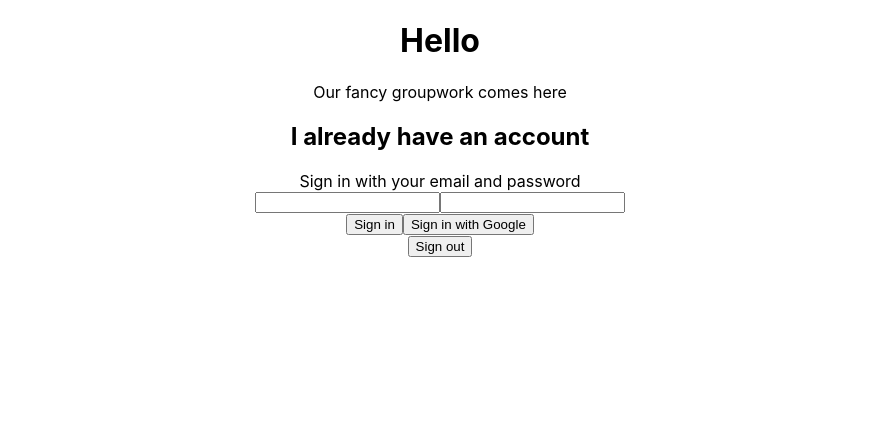
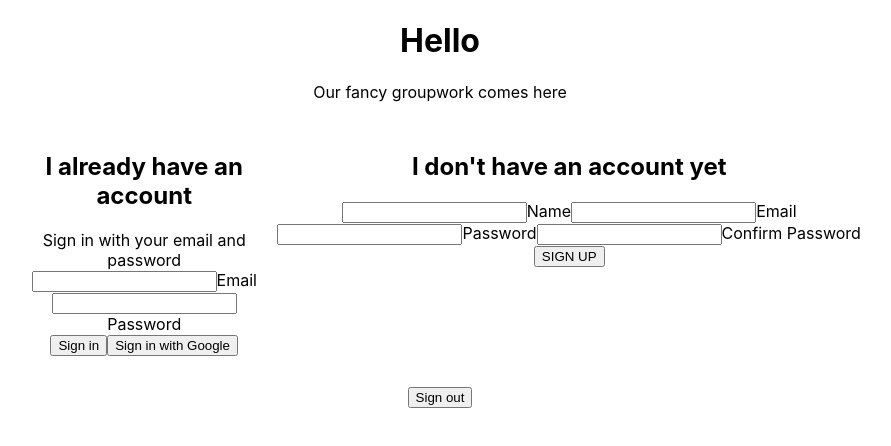
Before and after one commit to kauraves/Common-QA, a React (Create React App) app: page / in a window 1280 px wide. Shown: the top 446 px of the page, without its empty margins (200-1091 px from the left). Built offline with nearby package versions, Linux system fonts and the light colour scheme; no server answers.

Commit message:
Add rudimentary sign up with email -functionality

```diff
--- a/src/App.js
+++ b/src/App.js
@@ -1,7 +1,7 @@
 import React from 'react';
 import './App.css';
-import SignIn from './components/sign-in/sign-in.component';
 import { auth, createUserProfileDocument } from './firebase/firebase.utils';
+import SignInAndSignUpPage from './pages/sign-in-and-sign-up/sign-in-and-sign-up.component';
 
 class App extends React.Component {
   constructor() {
@@ -45,7 +45,7 @@
       <div className='App'>
         <h1>Hello</h1>
         <p>Our fancy groupwork comes here</p>
-        <SignIn name={this.state.currentUser} />
+        <SignInAndSignUpPage />
         <button onClick={() => auth.signOut()}>Sign out</button>
       </div>
     );
--- a/src/components/sign-in/sign-in.component.jsx
+++ b/src/components/sign-in/sign-in.component.jsx
@@ -1,6 +1,7 @@
 import React from 'react';
+import { signInWithGoogle } from '../../firebase/firebase.utils';
 
-import { signInWithGoogle } from '../../firebase/firebase.utils';
+import './sign-in.styles.css';
 
 class SignIn extends React.Component {
   constructor() {
@@ -37,6 +38,7 @@
             label='email'
             required
           />
+          <label htmlFor='email'>Email</label>
           <input
             name='password'
             type='password'
@@ -45,6 +47,7 @@
             label='password'
             required
           />
+          <label htmlFor='password'>Password</label>
           <div className='buttons'>
             <button type='submit'>Sign in</button>
             <button onClick={signInWithGoogle}>Sign in with Google</button>
--- /dev/null
+++ b/src/components/sign-up/sign-up.component.jsx
@@ -0,0 +1,96 @@
+import React from 'react';
+import { auth, createUserProfileDocument } from '../../firebase/firebase.utils';
+
+import './sign-up.styles.css';
+
+class SignUp extends React.Component {
+  constructor() {
+    super();
+
+    this.state = {
+      displayName: '',
+      email: '',
+      password: '',
+      confirmPassword: '',
+    };
+  }
+
+  handleSubmit = async (event) => {
+    event.preventDefault();
+    const { displayName, email, password, confirmPassword } = this.state;
+    if (password !== confirmPassword) {
+      alert("passwords don't match");
+      return;
+    }
+
+    try {
+      const { user } = await auth.createUserWithEmailAndPassword(
+        email,
+        password
+      );
+
+      await createUserProfileDocument(user, { displayName });
+
+      this.setState({
+        displayName: '',
+        email: '',
+        password: '',
+        confirmPassword: '',
+      });
+    } catch (error) {
+      console.error(error);
+    }
+  };
+
+  handleChange = (event) => {
+    const { name, value } = event.target;
+
+    this.setState({ [name]: value });
+  };
+
+  render() {
+    const { displayName, email, password, confirmPassword } = this.state;
+    return (
+      <div className='sign-up'>
+        <h2>I don't have an account yet</h2>
+        <form className='sign-up-form' onSubmit={this.handleSubmit}>
+          <input
+            type='text'
+            name='displayName'
+            value={displayName}
+            onChange={this.handleChange}
+            label='Display Name'
+            required></input>
+          <label htmlFor='displayName'>Name</label>
+          <input
+            type='email'
+            name='email'
+            value={email}
+            onChange={this.handleChange}
+            label='Email'
+            required></input>
+          <label htmlFor='email'>Email</label>
+          <input
+            type='password'
+            name='password'
+            value={password}
+            onChange={this.handleChange}
+            label='Password'
+            required></input>
+          <label htmlFor='passwprd'>Password</label>
+          <input
+            type='password'
+            name='confirmPassword'
+            value={confirmPassword}
+            onChange={this.handleChange}
+            label='Confirm Password'
+            required></input>
+          <label htmlFor='confirmPassword'>Confirm Password</label>
+          <button type='submit'>SIGN UP</button>
+        </form>
+      </div>
+    );
+  }
+}
+
+export default SignUp;
--- /dev/null
+++ b/src/pages/sign-in-and-sign-up/sign-in-and-sign-up.component.jsx
@@ -0,0 +1,14 @@
+import React from 'react';
+import SignIn from '../../components/sign-in/sign-in.component';
+import SignUp from '../../components/sign-up/sign-up.component';
+
+import './sign-in-and-sign-up.styles.css';
+
+const SignInAndSignUpPage = () => (
+  <div className='sign-in-and-sign-up'>
+    <SignIn />
+    <SignUp />
+  </div>
+);
+
+export default SignInAndSignUpPage;
--- /dev/null
+++ b/src/pages/sign-in-and-sign-up/sign-in-and-sign-up.styles.css
@@ -0,0 +1,6 @@
+.sign-in-and-sign-up {
+  width: 850px;
+  display: flex;
+  justify-content: space-between;
+  margin: 30px auto;
+}
```
Also changed, not shown: src/components/sign-in/sign-in.styles.css (added), src/components/sign-up/sign-up.styles.css (added).
